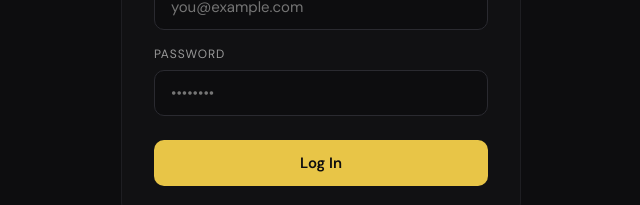
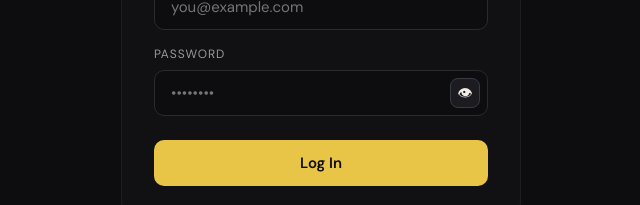
Before and after one commit to linus-ireri/whenever, a React (Vite) app: page /login in a window 1280 px wide. Shown: the part 385-590 px from the top of the page, without its empty margins (319-959 px from the left). Built offline with nearby package versions, Linux system fonts and the light colour scheme; no server answers; the HTML template or start-up script is replaced by a standard one.

Commit message:
adding an eye button to disclose the password typed

```diff
--- a/src/pages/Login.jsx
+++ b/src/pages/Login.jsx
@@ -5,6 +5,7 @@ import { useNavigate } from 'react-router-dom'
 export default function Login() {
   const [email, setEmail] = useState('')
   const [password, setPassword] = useState('')
+  const [showPassword, setShowPassword] = useState(false)
   const [loading, setLoading] = useState(false)
   const [message, setMessage] = useState('')
   const navigate = useNavigate()
@@ -88,15 +89,16 @@ export default function Login() {
               <label style={{ display: 'block', fontSize: '12px', color: '#999', marginBottom: '8px', textTransform: 'uppercase', letterSpacing: '0.08em' }}>
                 Password
               </label>
+              <div style={{ position: 'relative' }}>
                 <input
-                type="password"
+                  type={showPassword ? 'text' : 'password'}
                   placeholder="••••••••"
                   value={password}
                   onChange={(e) => setPassword(e.target.value)}
                   required
                   style={{
                     width: '100%',
-                  padding: '12px 16px',
+                    padding: '12px 44px 12px 16px',
                     background: '#0d0d0f',
                     border: '1px solid #2a2a30',
                     borderRadius: '10px',
@@ -105,6 +107,30 @@ export default function Login() {
                     outline: 'none'
                   }}
                 />
+                <button
+                  type="button"
+                  onClick={() => setShowPassword((prev) => !prev)}
+                  aria-label={showPassword ? 'Hide password' : 'Show password'}
+                  style={{
+                    position: 'absolute',
+                    right: '8px',
+                    top: '50%',
+                    transform: 'translateY(-50%)',
+                    width: '30px',
+                    height: '30px',
+                    borderRadius: '8px',
+                    background: showPassword ? '#E8C547' : '#1b1b20',
+                    border: showPassword ? '1px solid #E8C547' : '1px solid #3a3a44',
+                    color: showPassword ? '#0d0d0f' : '#f0ede6',
+                    cursor: 'pointer',
+                    padding: 0,
+                    fontSize: '15px',
+                    lineHeight: 1
+                  }}
+                >
+                  {showPassword ? '🙈' : '👁'}
+                </button>
+              </div>
             </div>
 
             {message && (
--- a/src/pages/Signup.jsx
+++ b/src/pages/Signup.jsx
@@ -4,6 +4,7 @@ import { supabase } from '../supabaseClient'
 export default function Signup() {
   const [email, setEmail] = useState('')
   const [password, setPassword] = useState('')
+  const [showPassword, setShowPassword] = useState(false)
   const [loading, setLoading] = useState(false)
   const [message, setMessage] = useState('')
 
@@ -89,15 +90,16 @@ export default function Signup() {
               <label style={{ display: 'block', fontSize: '12px', color: '#999', marginBottom: '8px', textTransform: 'uppercase', letterSpacing: '0.08em' }}>
                 Password
               </label>
+              <div style={{ position: 'relative' }}>
                 <input
-                type="password"
+                  type={showPassword ? 'text' : 'password'}
                   placeholder="••••••••"
                   value={password}
                   onChange={(e) => setPassword(e.target.value)}
                   required
                   style={{
                     width: '100%',
-                  padding: '12px 16px',
+                    padding: '12px 44px 12px 16px',
                     background: '#0d0d0f',
                     border: '1px solid #2a2a30',
                     borderRadius: '10px',
@@ -106,6 +108,30 @@ export default function Signup() {
                     outline: 'none'
                   }}
                 />
+                <button
+                  type="button"
+                  onClick={() => setShowPassword((prev) => !prev)}
+                  aria-label={showPassword ? 'Hide password' : 'Show password'}
+                  style={{
+                    position: 'absolute',
+                    right: '8px',
+                    top: '50%',
+                    transform: 'translateY(-50%)',
+                    width: '30px',
+                    height: '30px',
+                    borderRadius: '8px',
+                    background: showPassword ? '#E8C547' : '#1b1b20',
+                    border: showPassword ? '1px solid #E8C547' : '1px solid #3a3a44',
+                    color: showPassword ? '#0d0d0f' : '#f0ede6',
+                    cursor: 'pointer',
+                    padding: 0,
+                    fontSize: '15px',
+                    lineHeight: 1
+                  }}
+                >
+                  {showPassword ? '🙈' : '👁'}
+                </button>
+              </div>
             </div>
 
             {message && (
```
Lines whose indentation alone changed are shown as unchanged.
